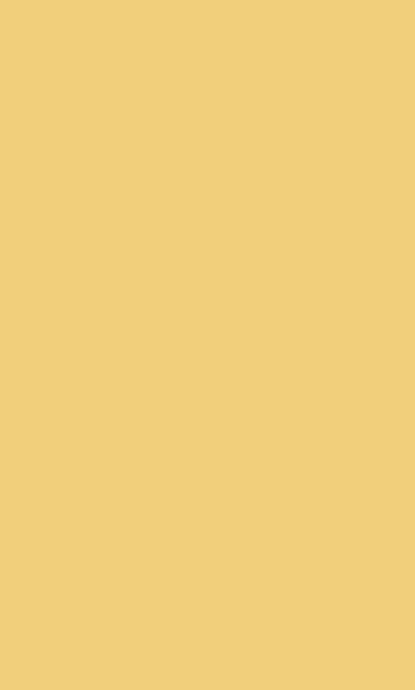
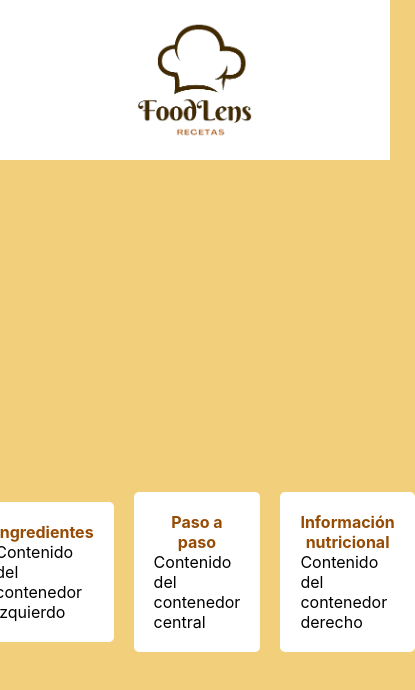
Before and after one commit to Lau36/FoodLens, a React (Create React App) app: page /Receta in a window 390 px wide. Before the commit this address had no page. Shown: the top 690 px of the page, 415 px wide, since content can reach past the window. Built offline with nearby package versions, Linux system fonts and the light colour scheme.

Commit message:
picture page_responsive and creation of cards in recipes_page

```diff
--- a/package.json
+++ b/package.json
@@ -6,7 +6,9 @@
     "@testing-library/jest-dom": "^5.17.0",
     "@testing-library/react": "^13.4.0",
     "@testing-library/user-event": "^13.5.0",
+    "bootstrap": "^5.3.3",
     "react": "^18.2.0",
+    "react-bootstrap": "^2.10.2",
     "react-camera": "^0.1.3",
     "react-dom": "^18.2.0",
     "react-router-dom": "^6.22.3",
--- a/src/AppRouter.js
+++ b/src/AppRouter.js
@@ -1,6 +1,7 @@
 import { BrowserRouter as Router, Route, Routes } from "react-router-dom";
 import Home from "./Home/Index";
 import Picture from "./Picture/Index";
+import Receta from "./Recipes/Index";
 
 function AppRouter() {
   return (
@@ -8,6 +9,7 @@ function AppRouter() {
       <Routes>
         <Route path="/" element={<Home />} />
         <Route path="/Foto" element={<Picture />} />
+        <Route path="/Receta" element={<Receta />} />
       </Routes>
     </Router>
   );
--- a/src/Picture/Index.js
+++ b/src/Picture/Index.js
@@ -5,6 +5,7 @@ import defaultImage from "../Resources/dafaultImage.png";
 import recipeImage from "../Resources/recipeImage.png";
 import takePicture from "../Resources/takePicture.png";
 import "../Picture/Picture.css";
+import { Link } from "react-router-dom";
 
 function Picture() {
   const [image, setImage] = useState(defaultImage); /** this var has the image*/
@@ -83,10 +84,12 @@ function Picture() {
           </div>
         </div>
         <div className="container2">
+          <Link to="/Receta">
           <button className="createRecipe">
             <img src={recipeImage} alt="Recipe" className="recipeImage" />
             Generar receta
           </button>
+          </Link>
         </div>
       </div>
     </>
--- a/src/Picture/Picture.css
+++ b/src/Picture/Picture.css
@@ -1,30 +1,8 @@
-.containerPageImages{
-    display: flex;
-}
-
-.container1{
-    flex: 1;
-    padding: 50px;
-    align-self: center;
-    margin-left: 10%;
-}
-
-.container2{
-    flex: 1;
-    padding: 60px;
-    align-self: center;
-}
 
 .image, .buttons, .recipeImage{
     display: flex;
     justify-content: center;
     align-items: center;
-}
-
-.defaultImage{
-    height: 600px;
-    width: 900px;
-    filter: drop-shadow(3px 5px 5px rgba(0, 0, 0, 0.4));
 }
 
 .buttons{
@@ -53,12 +31,6 @@
     width: 200px;
 }
 
-.createRecipe{
-    width: 236px;
-    height: 244px;
-    margin-left: 10%;
-}
-
 .recipeImage{
     width: 213px;
     height: 180px;
@@ -74,3 +46,62 @@
     width: 50px;
     height: 40px;
 }
+
+.containerPageImages{
+    display: flex;
+    flex-wrap: wrap;
+    justify-content: center;
+}
+
+.container1{
+    flex: 1;
+    padding: 2%;
+    align-self: center;
+    width: 100%;
+    max-width: 600px;
+    margin: 0 auto;
+}
+
+.container2{
+    flex: 1;
+    padding: 2%;
+    align-self: center;
+    width: 100%;
+    max-width: 600px;
+    margin: 0 auto;
+    display: flex;
+    flex-direction: column;
+    justify-content: center;
+}
+
+.createRecipe{
+    width: 236px;
+    height: 244px;
+    margin: 0 auto;
+    text-align: center;
+}
+
+
+.defaultImage{
+    height: auto;
+    max-width: 100%;
+    filter: drop-shadow(3px 5px 5px rgba(0, 0, 0, 0.4));
+}
+
+@media (min-width: 768px) {
+    .container1 {
+        width: 50%;
+    }
+
+    .container2 {
+        width: 50%;
+    }
+}
+
+a {
+    text-decoration: none;
+    padding: 10px 20px;
+    color: white;
+    border-radius: 5px;
+    text-align: center;
+  }
--- /dev/null
+++ b/src/Recipes/Index.js
@@ -0,0 +1,41 @@
+import Navbar from "../Components/Navbar";
+import { Card, Container, Row, Col } from 'react-bootstrap';
+import "../Recipes/Recipes.css";
+
+function Recipes() {
+    return (
+        <div>
+            <Navbar />
+            <Container>
+                <Row>
+                    <Col xs={12} md={4} className="container_izquierdo">
+                        <Card>
+                            <Card.Title>Ingredientes</Card.Title>
+                            <Card.Body>
+                                Contenido del contenedor izquierdo
+                            </Card.Body>
+                        </Card>
+                    </Col>
+                    <Col xs={12} md={4} className="container_centro">
+                        <Card>
+                            <Card.Title>Paso a paso</Card.Title>
+                            <Card.Body>
+                                Contenido del contenedor central
+                            </Card.Body>
+                        </Card>
+                    </Col>
+                    <Col xs={12} md={4} className="container_derecho">
+                        <Card>
+                            <Card.Title>Información nutricional</Card.Title>
+                            <Card.Body>
+                                Contenido del contenedor derecho
+                            </Card.Body>
+                        </Card>
+                    </Col>
+                </Row>
+            </Container>
+        </div>
+    );
+}
+
+export default Recipes;
--- /dev/null
+++ b/src/Recipes/Recipes.css
@@ -0,0 +1,36 @@
+.row {
+    display: flex;
+    align-items: center;
+    justify-content: center;
+    height: 100vh; /* Ajusta la altura como desees */
+}
+
+.container_izquierdo, .container_centro, .container_derecho {
+    display: flex;
+    justify-content: center;
+    align-items: center;
+    height: 200px; /* Altura deseada para los contenedores */
+    margin-bottom: 20px;
+    margin-left: 10px; /* Márgen izquierdo para separar los contenedores */
+    margin-right: 10px; /* Márgen derecho para separar los contenedores */
+}
+
+@media (min-width: 768px) {
+    .container_izquierdo, .container_centro, .container_derecho {
+        margin-left: 20px; /* Márgen izquierdo para separar los contenedores en dispositivos medianos y grandes */
+        margin-right: 20px; /* Márgen derecho para separar los contenedores en dispositivos medianos y grandes */
+    }
+}
+
+.card-title {
+    color: #974C06;
+    font-weight: bold;
+    text-align: center;
+}
+
+
+.card {
+    background-color: #ffffff;
+    padding: 20px;
+    border-radius: 5px;
+}
```
Also changed, not shown: 1 other file (tests, documents, lock files or other folders).
